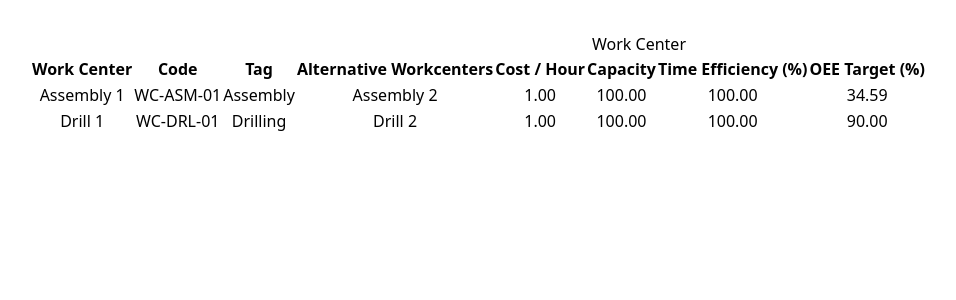
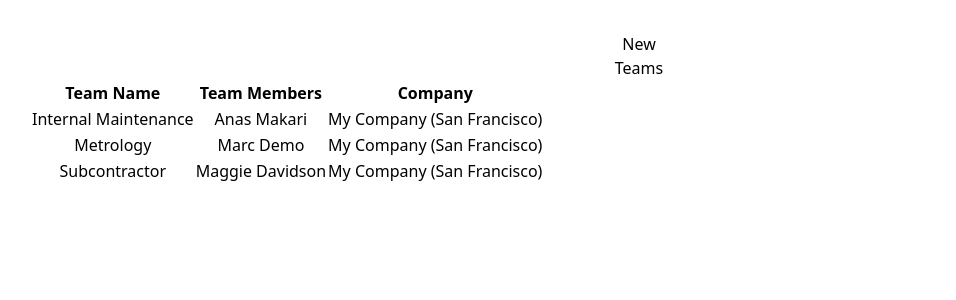
Before and after one commit to kenilp12/GearGuard-The-Ultimate-Maintenance-Tracker, a React app in the folder Frontend/GearGuard/: page / in a window 1280 px wide. Shown: the top 300 px of the page, without its empty margins (1-957 px from the left). Built offline with nearby package versions, Linux system fonts and the light colour scheme; the HTML template or start-up script is replaced by a standard one.

Commit message:
add teamlist

```diff
--- a/Frontend/GearGuard/src/App.jsx
+++ b/Frontend/GearGuard/src/App.jsx
@@ -7,6 +7,7 @@ import Signup from './pages/Signup'
 import Dashboard from './pages/Dashboard'
 import Testactivity from './Component/testactivity'
 import Workunit from './component/Workunit'
+import Team from './component/Team'
 
    function App() {
 
@@ -16,7 +17,8 @@ import Workunit from './component/Workunit'
       {/* <Signup /> */}
       {/* <Dashboard /> */}
       {/* <Testactivity /> */}
-      <Workunit />
+      {/* <Workunit /> */}
+      <Team />
     </>
   );
 }
--- /dev/null
+++ b/Frontend/GearGuard/src/component/Team.jsx
@@ -0,0 +1,164 @@
+import React, { useState } from "react";
+
+const Team = () => {
+  const [showModal, setShowModal] = useState(false);
+
+  const [teams, setTeams] = useState([
+    {
+      teamName: "Internal Maintenance",
+      member: "Anas Makari",
+      company: "My Company (San Francisco)",
+    },
+    {
+      teamName: "Metrology",
+      member: "Marc Demo",
+      company: "My Company (San Francisco)",
+    },
+    {
+      teamName: "Subcontractor",
+      member: "Maggie Davidson",
+      company: "My Company (San Francisco)",
+    },
+  ]);
+
+  const [formData, setFormData] = useState({
+    teamName: "",
+    member: "",
+    company: "",
+  });
+
+  const handleChange = (e) => {
+    setFormData({ ...formData, [e.target.name]: e.target.value });
+  };
+
+  const handleSave = () => {
+    if (!formData.teamName || !formData.member || !formData.company) return;
+
+    setTeams([...teams, formData]);
+    setFormData({ teamName: "", member: "", company: "" });
+    setShowModal(false);
+  };
+
+  return (
+    <div className="bg-gray-100 min-h-screen">
+
+      {/* ================= HEADER ================= */}
+      <div className="flex items-center gap-4 px-6 pt-6">
+        <button
+          onClick={() => setShowModal(true)}
+          className="px-4 py-1.5 border rounded bg-white text-sm"
+        >
+          New
+        </button>
+
+        <h1 className="text-xl font-semibold text-gray-800">
+          Teams
+        </h1>
+
+
+      </div>
+
+      {/* ================= TABLE ================= */}
+      <div className="px-6 pb-6 pt-4">
+        <div className="bg-white rounded shadow overflow-x-auto">
+          <table className="w-full border-collapse text-sm">
+            <thead className="bg-gray-100">
+              <tr>
+                <th className="p-3 border text-left">Team Name</th>
+                <th className="p-3 border text-left">Team Members</th>
+                <th className="p-3 border text-left">Company</th>
+              </tr>
+            </thead>
+
+            <tbody>
+              {teams.map((team, index) => (
+                <tr key={index} className="hover:bg-gray-50">
+                  <td className="p-3 border">{team.teamName}</td>
+                  <td className="p-3 border">{team.member}</td>
+                  <td className="p-3 border">{team.company}</td>
+                </tr>
+              ))}
+            </tbody>
+          </table>
+        </div>
+      </div>
+
+      {/* ================= MODAL ================= */}
+      {showModal && (
+        <div className="fixed inset-0 bg-black bg-opacity-40 flex items-center justify-center z-50">
+          <div className="bg-white w-full max-w-md rounded shadow-lg p-6">
+
+            <h2 className="text-lg font-semibold mb-4">
+              Add Team
+            </h2>
+
+            {/* Team Name */}
+            <div className="mb-3">
+              <label className="text-sm text-gray-600">
+                Team Name
+              </label>
+              <input
+                type="text"
+                name="teamName"
+                value={formData.teamName}
+                onChange={handleChange}
+                className="w-full mt-1 p-2 border rounded"
+                placeholder="Enter team name"
+              />
+            </div>
+
+            {/* Team Member */}
+            <div className="mb-3">
+              <label className="text-sm text-gray-600">
+                Team Member
+              </label>
+              <input
+                type="text"
+                name="member"
+                value={formData.member}
+                onChange={handleChange}
+                className="w-full mt-1 p-2 border rounded"
+                placeholder="Enter team member"
+              />
+            </div>
+
+            {/* Company */}
+            <div className="mb-4">
+              <label className="text-sm text-gray-600">
+                Company
+              </label>
+              <input
+                type="text"
+                name="company"
+                value={formData.company}
+                onChange={handleChange}
+                className="w-full mt-1 p-2 border rounded"
+                placeholder="Enter company"
+              />
+            </div>
+
+            {/* Actions */}
+            <div className="flex justify-end gap-3">
+              <button
+                onClick={() => setShowModal(false)}
+                className="px-4 py-2 border rounded"
+              >
+                Cancel
+              </button>
+              <button
+                onClick={handleSave}
+                className="px-4 py-2 bg-blue-600 text-white rounded"
+              >
+                Save
+              </button>
+            </div>
+
+          </div>
+        </div>
+      )}
+
+    </div>
+  );
+};
+
+export default Team;
```
